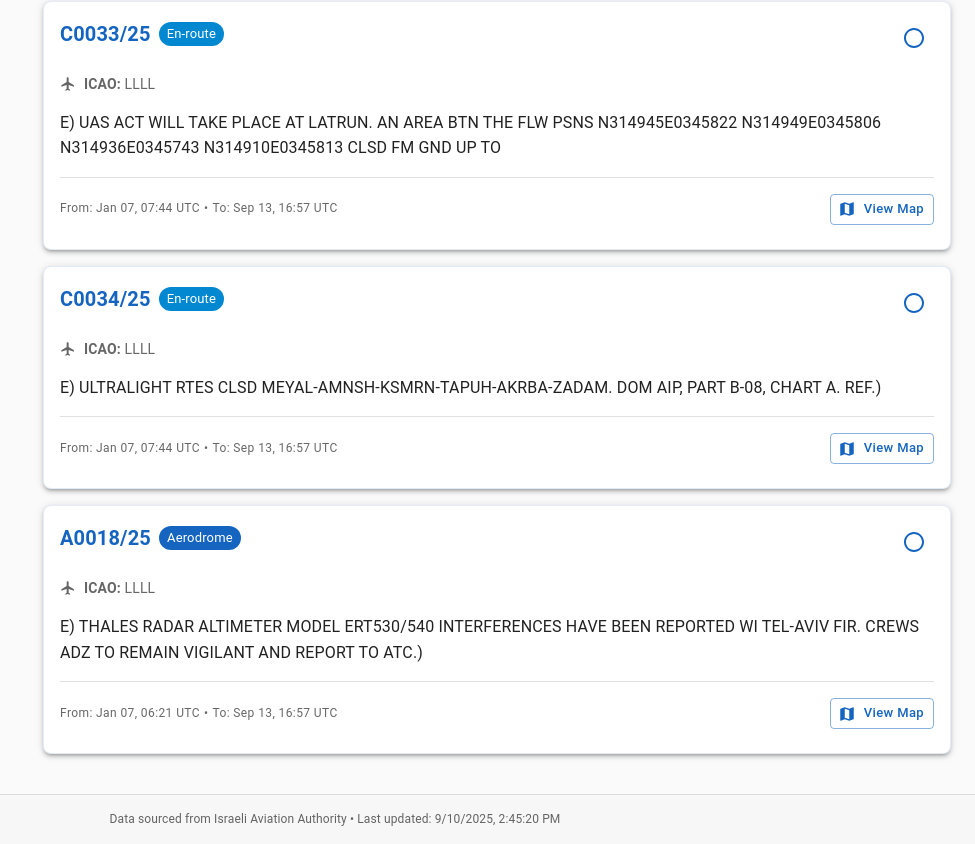
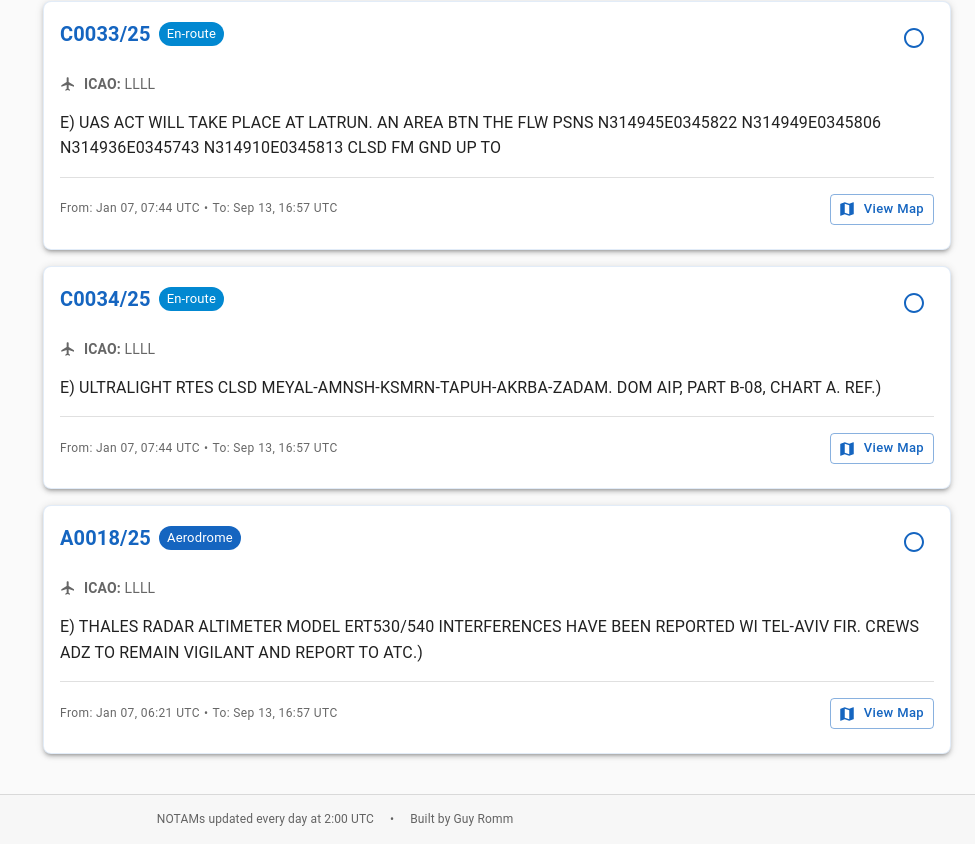
Before and after one commit to rommguy/israeli-notam-parser, a React (Vite) app in the folder web/: page / in a window 1280 px wide. Shown: the part 1726-2570 px from the top of the page, without its empty margins (305-1280 px from the left). Built offline with nearby package versions, Linux system fonts and the light colour scheme.

Commit message:
Add footer with NOTAM update schedule and attribution
- NOTAMs updated every day at 2:00 UTC
- Built by Guy Romm
- Responsive design with proper spacing

```diff
--- a/web/src/components/Layout/AppLayout.tsx
+++ b/web/src/components/Layout/AppLayout.tsx
@@ -101,15 +101,32 @@ export const AppLayout: React.FC<AppLayoutProps> = ({
         }}
       >
         <Container maxWidth="xl">
+          <Box sx={{ display: 'flex', flexDirection: { xs: 'column', sm: 'row' }, justifyContent: 'center', alignItems: 'center', gap: { xs: 0.5, sm: 2 } }}>
             <Typography
               variant="body2"
               color="text.secondary"
               align="center"
               sx={{ fontSize: '0.75rem' }}
             >
-            Data sourced from Israeli Aviation Authority •
-            Last updated: {new Date().toLocaleString()}
+              NOTAMs updated every day at 2:00 UTC
             </Typography>
+            <Typography
+              variant="body2"
+              color="text.secondary"
+              align="center"
+              sx={{ fontSize: '0.75rem', display: { xs: 'none', sm: 'inline' } }}
+            >
+              •
+            </Typography>
+            <Typography
+              variant="body2"
+              color="text.secondary"
+              align="center"
+              sx={{ fontSize: '0.75rem' }}
+            >
+              Built by Guy Romm
+            </Typography>
+          </Box>
         </Container>
       </Box>
     </Box>
```
Lines whose indentation alone changed are shown as unchanged.
